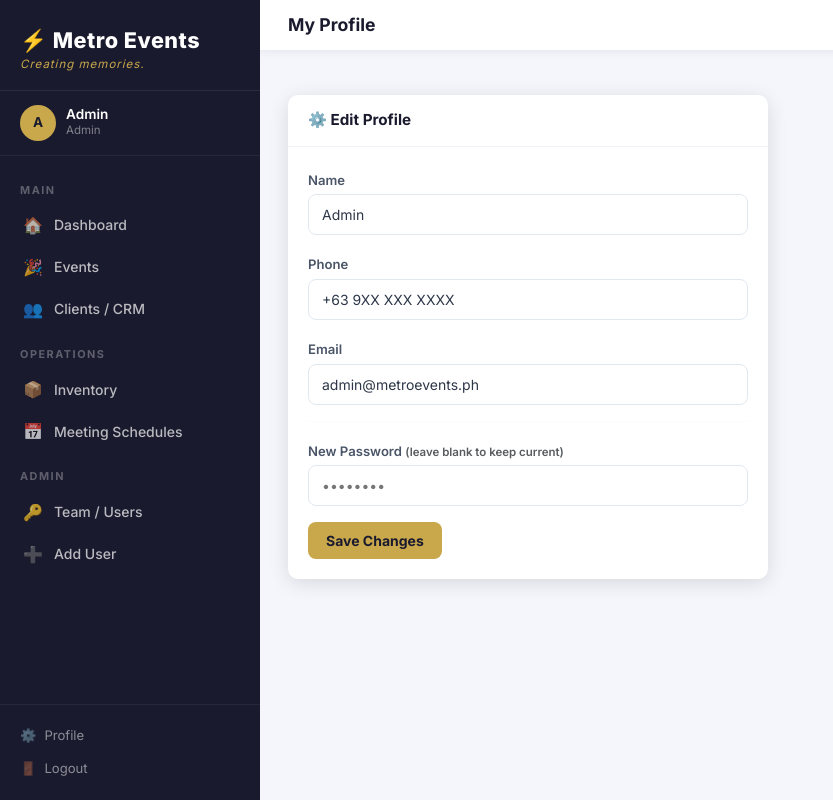
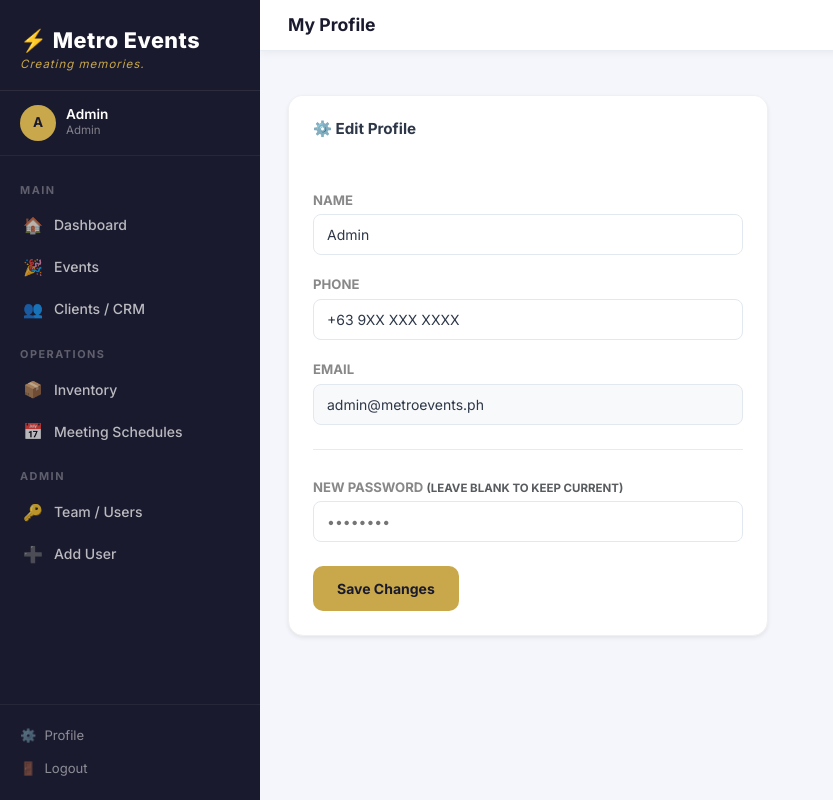
Before and after one commit to meisems/metroevents, a Flask app: page /auth/profile in a window 1280 px wide. Shown: the whole page, without its empty margins (0-833 px from the left). Run offline with Flask 3, Linux system fonts and the light colour scheme; a user stored in the database is signed in; data that the repository does not hold is empty.

Commit message:
Update profile.html

```diff
--- a/templates/auth/profile.html
+++ b/templates/auth/profile.html
@@ -2,54 +2,55 @@
 {% block title %}Profile{% endblock %}
 {% block page_title %}My Profile{% endblock %}
 
-{% block topbar_actions %}
-  {# 🟢 Header Shortcut: Lets clients jump back to the landing page immediately #}
-  {% if current_user.role == 'client' %}
-    <a href="{{ url_for('public.index') }}" class="btn btn-sm btn-outline-secondary">
-      <span class="me-1">⬅️</span> Back to Website
-    </a>
-  {% endif %}
-{% endblock %}
-
 {% block content %}
 <div style="max-width:480px;">
-  <div class="me-card">
-    <div class="me-card-header"><h5>⚙️ Edit Profile</h5></div>
-    <div class="me-card-body">
+
+  {# 🟢 BACK BUTTON: Placed inside 'content' so it is guaranteed to show up #}
+  {% if current_user.role == 'client' %}
+    <div class="mb-4">
+      <a href="{{ url_for('public.index') }}" class="text-decoration-none shadow-sm btn btn-sm btn-light py-2 px-3" style="border-radius: 10px; border: 1px solid #e0e0e0; color: #555; font-weight: 600;">
+        <span class="me-2">⬅️</span> Back to Website
+      </a>
+    </div>
+  {% endif %}
+
+  <div class="me-card shadow-sm" style="border-radius: 15px; border: 1px solid #f0f0f0;">
+    <div class="me-card-header p-4 bg-white border-bottom-0">
+      <h5 class="mb-0" style="font-weight: 700; color: var(--dark);">⚙️ Edit Profile</h5>
+    </div>
+
+    <div class="me-card-body p-4">
       <form method="POST">
         <input type="hidden" name="csrf_token" value="{{ csrf_token() }}" />
 
         <div class="mb-3">
-          <label class="me-form-label">Name</label>
+          <label class="me-form-label fw-bold small text-uppercase" style="color: #888;">Name</label>
           <input type="text" name="name" class="me-form-control" value="{{ current_user.name }}" required />
         </div>
 
         <div class="mb-3">
-          <label class="me-form-label">Phone</label>
-          <input type="text" name="phone" class="me-form-control" value="{{ current_user.phone or '' }}" />
+          <label class="me-form-label fw-bold small text-uppercase" style="color: #888;">Phone</label>
+          <input type="text" name="phone" class="me-form-control" value="{{ current_user.phone or '' }}" placeholder="Enter your phone number" />
         </div>
 
         <div class="mb-3">
-          <label class="me-form-label">Email</label>
-          <input type="email" class="me-form-control" value="{{ current_user.email }}" disabled />
+          <label class="me-form-label fw-bold small text-uppercase" style="color: #888;">Email</label>
+          <input type="email" class="me-form-control bg-light" value="{{ current_user.email }}" disabled />
         </div>
 
-        <hr class="divider" />
+        <hr class="my-4" style="opacity: 0.1;" />
 
-        <div class="mb-3">
-          <label class="me-form-label">New Password <small class="text-muted">(leave blank to keep current)</small></label>
+        <div class="mb-4">
+          <label class="me-form-label fw-bold small text-uppercase" style="color: #888;">New Password <small class="text-muted">(leave blank to keep current)</small></label>
           <input type="password" name="new_password" class="me-form-control" placeholder="••••••••" minlength="6" />
         </div>
 
         <div class="d-flex align-items-center gap-2">
-          <button type="submit" class="btn-gold">Save Changes</button>
+          <button type="submit" class="btn-gold" style="padding: 12px 24px; border-radius: 10px; font-weight: 700;">Save Changes</button>
 
-          {# 🟢 Contextual Cancel: Provides a clear exit path for clients next to the save button #}
+          {# 🟢 CANCEL LINK: Just in case they want to back out #}
           {% if current_user.role == 'client' %}
-            <a href="{{ url_for('public.index') }}" class="btn btn-light"
-               style="border-radius: 10px; font-weight: 600; font-size: .875rem; padding: 12px 24px; text-decoration: none; color: var(--muted);">
-               Cancel
-            </a>
+            <a href="{{ url_for('public.index') }}" class="btn btn-link text-muted text-decoration-none fw-bold small px-3">Cancel</a>
           {% endif %}
         </div>
       </form>
```
